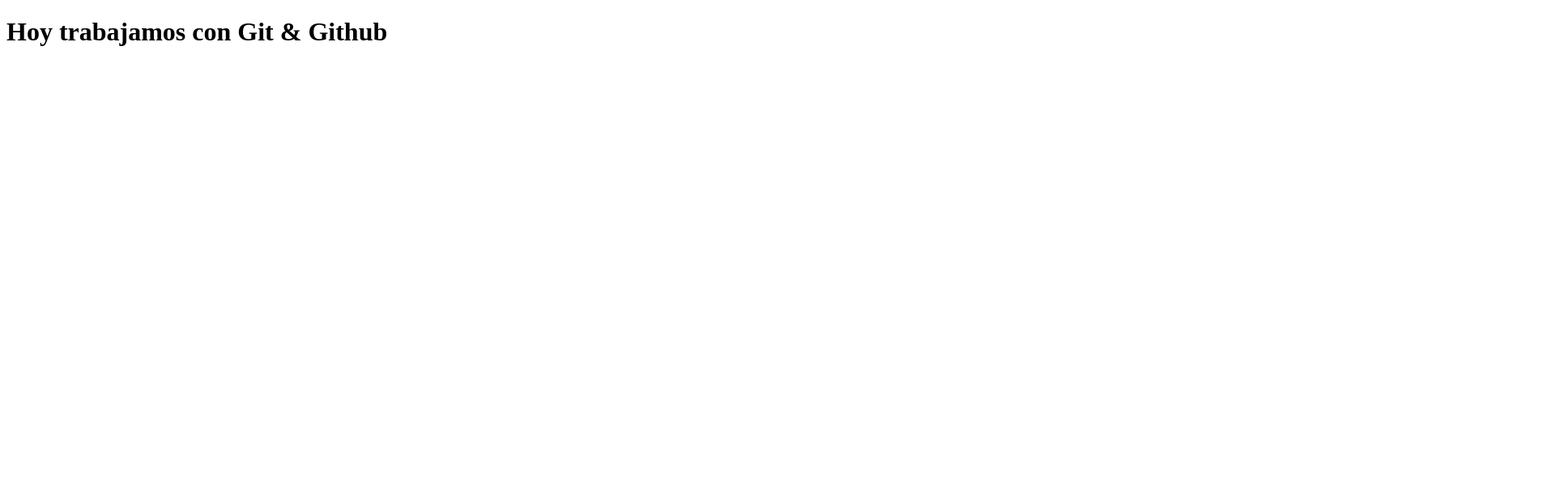
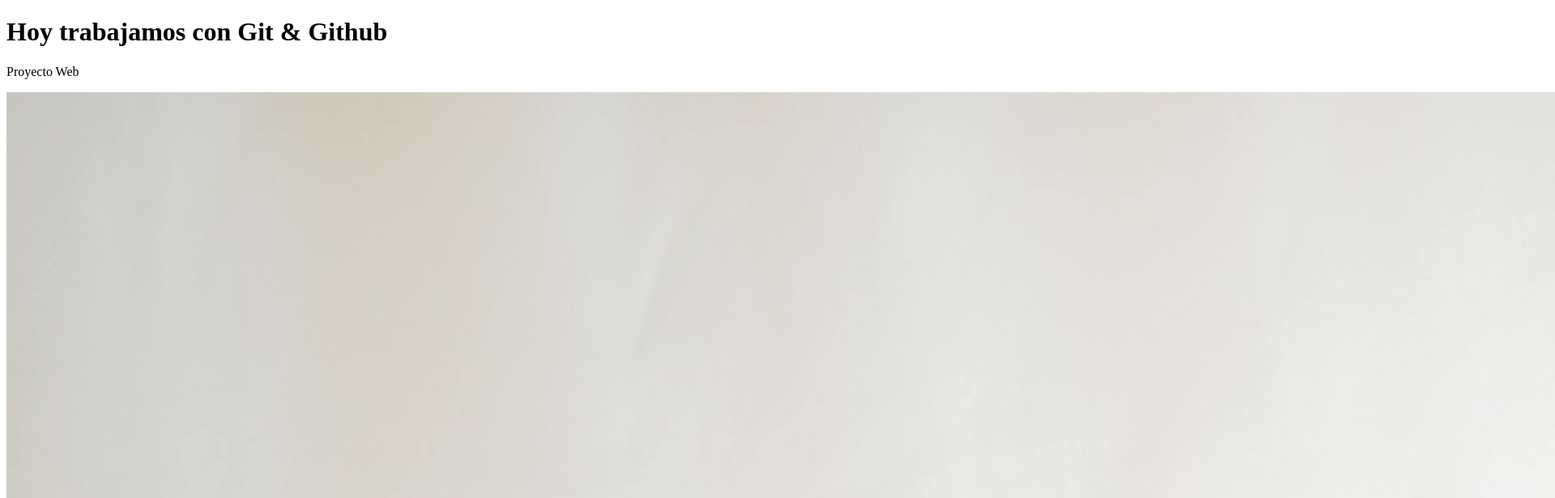
Before and after one commit to Karifermor/prueba-proyecto-web.github.io, a plain HTML site: page index.html in a window 1280 px wide. Shown: the top 616 px of the page at 81% size, 1920 px wide, since content can reach past the window. Drawn offline with Linux system fonts and the light colour scheme.

Commit message:
add info img

```diff
--- a/index.html
+++ b/index.html
@@ -8,5 +8,8 @@
 </head>
 <body>
     <h1>Hoy trabajamos con Git & Github</h1>
+    <p>Proyecto Web</p>
+    <img src="./img/img-1.jpeg" alt="">
+    <p>Lorem ipsum dolor sit amet consectetur adipisicing elit. Molestias vitae alias explicabo voluptate officiis est deleniti iste culpa voluptatum magnam quasi magni, debitis repellat nisi repudiandae animi! Aspernatur, saepe a.</p>
 </body>
 </html>
```
Also changed, not shown: img/img-1.jpeg (added), img/img-3.JPG (added), 2 other files.
